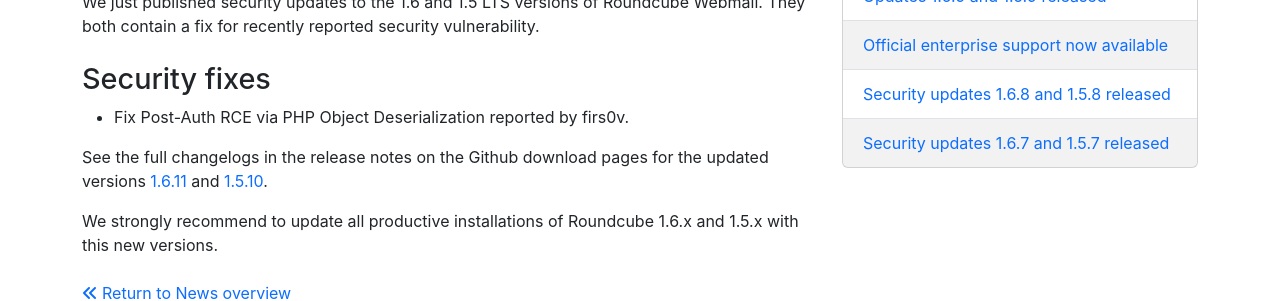
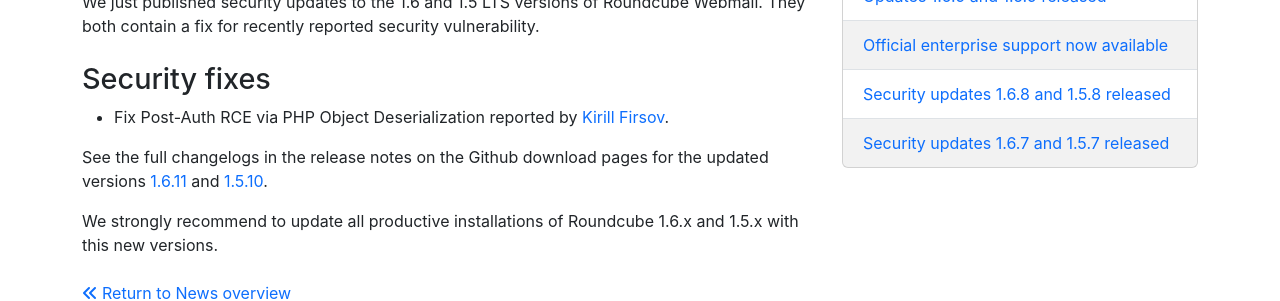
Before and after one commit to roundcube/roundcube.github.com, a Jekyll site: the page built from _posts/2025-06-01-security-updates-1.6.11-and-1.5.10.md, in a window 1280 px wide. Shown: the part 223-524 px from the top of the page. Built offline with Jekyll 4.4.1, drawn with Linux system fonts in a browser that asks for light colours; nearby versions of some CDN libraries.

Commit message:
Update the vulnerability reporter name/link

```diff
--- a/_posts/2025-06-01-security-updates-1.6.11-and-1.5.10.md
+++ b/_posts/2025-06-01-security-updates-1.6.11-and-1.5.10.md
@@ -9,7 +9,7 @@
 
 ## Security fixes
 
-- Fix Post-Auth RCE via PHP Object Deserialization reported by firs0v.
+- Fix Post-Auth RCE via PHP Object Deserialization reported by [Kirill Firsov](https://x.com/k_firsov).
 
 See the full changelogs in the release notes on the Github download pages for the updated versions
 [1.6.11](https://github.com/roundcube/roundcubemail/releases/tag/1.6.11) and [1.5.10](https://github.com/roundcube/roundcubemail/releases/tag/1.5.10).
```
